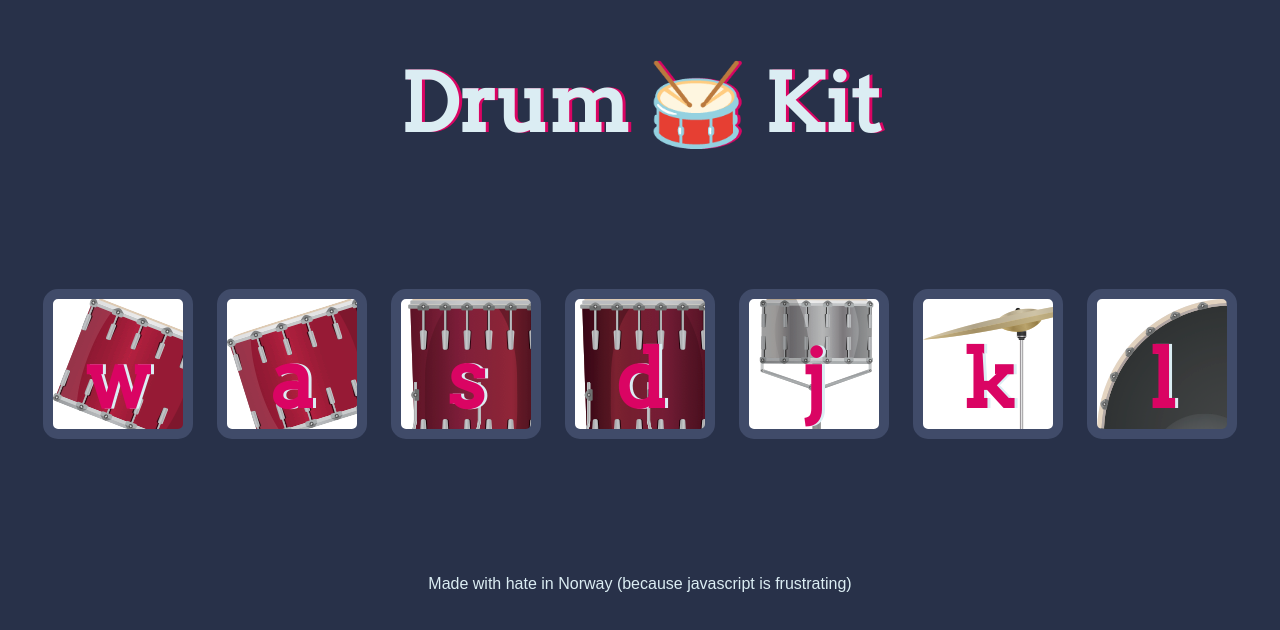
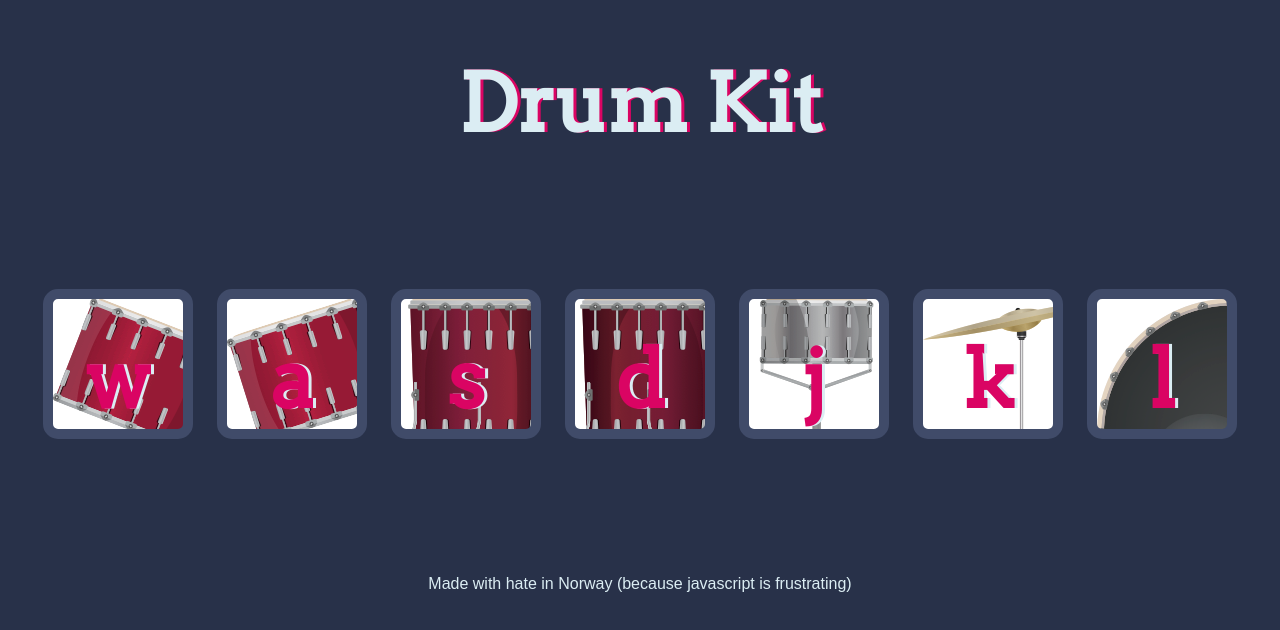
Before and after one commit to Veltrie/Drum-Kit-JS, a plain HTML site: page index.html in a window 1280 px wide. Drawn offline with Linux system fonts and the light colour scheme.

Commit message:
Update index.html

```diff
--- a/index.html
+++ b/index.html
@@ -9,7 +9,7 @@
 </head>
 
 <body>
-  <h1 id="title">Drum 🥁 Kit</h1>
+  <h1 id="title">Drum Kit</h1>
   <div class="set">
     <button class="w drum">w</button>
     <button class="a drum">a</button>
```
